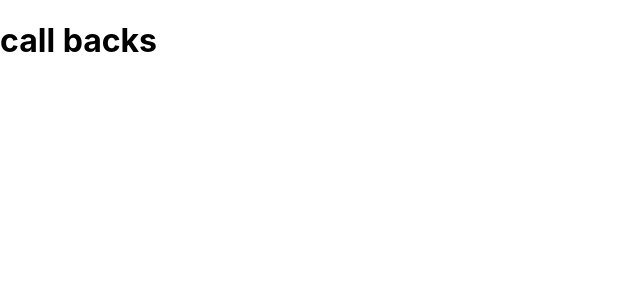
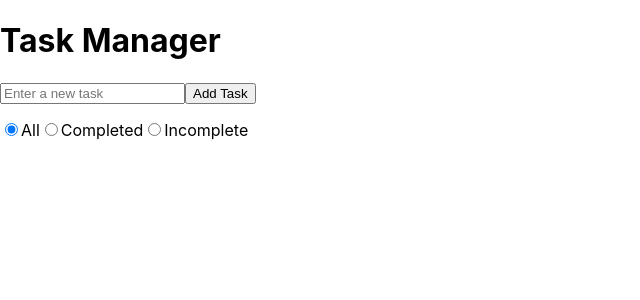
Before and after one commit to aniket2727/React-Interview, a React (Create React App) app in the folder app/: page / in a window 1280 px wide. Shown: the top 300 px of the page, without its empty margins (0-640 px from the left). Built offline with nearby package versions, Linux system fonts and the light colour scheme.

Commit message:
task is added withe the changes

```diff
--- a/app/src/App.js
+++ b/app/src/App.js
@@ -62,10 +62,11 @@ import Userinterface from "./componets/Userinterface";
 import Userinterface2 from "./Userinterface2";
 import Callback from "./Callback";
 import Mycomponets from "./Callback2";
+import TaskManager from "./Usecallbackhooks";
 function App() {
   return (
    <div className="">
-     <Mycomponets/>
+      <TaskManager/>
    </div>
   );
 }
--- /dev/null
+++ b/app/src/Usecallbackhooks.js
@@ -0,0 +1,129 @@
+
+
+
+import React, { useState, useCallback, useMemo } from 'react';
+
+const TaskManager = () => {
+  // State for tasks and filter
+  const [tasks, setTasks] = useState([]);
+  const [filter, setFilter] = useState('all');
+
+  // Callback functions using useCallback
+  const addTask = useCallback((task) => {
+    setTasks((prevTasks) => [...prevTasks, task]);
+  }, []);
+
+  const toggleTaskCompletion = useCallback((taskId) => {
+    setTasks((prevTasks) =>
+      prevTasks.map((task) =>
+        task.id === taskId ? { ...task, completed: !task.completed } : task
+      )
+    );
+  }, []);
+
+  // Computed values using useMemo
+  const filteredTasks = useMemo(() => {
+    console.log('Filtering tasks');
+    if (filter === 'all') {
+      return tasks;
+    } else if (filter === 'completed') {
+      return tasks.filter((task) => task.completed);
+    } else {
+      return tasks.filter((task) => !task.completed);
+    }
+  }, [tasks, filter]);
+
+  // JSX for the component
+  return (
+    <div>
+      <h1>Task Manager</h1>
+
+      {/* Task Form */}
+      <TaskForm addTask={addTask} />
+
+      {/* Task List */}
+      <TaskList tasks={filteredTasks} toggleTaskCompletion={toggleTaskCompletion} />
+
+      {/* Filter Options */}
+      <FilterOptions filter={filter} setFilter={setFilter} />
+    </div>
+  );
+};
+
+const TaskForm = ({ addTask }) => {
+  const [newTask, setNewTask] = useState('');
+
+  const handleAddTask = useCallback(() => {
+    if (newTask.trim() !== '') {
+      addTask({ id: Date.now(), text: newTask, completed: false });
+      setNewTask('');
+    }
+  }, [addTask, newTask]);
+
+  return (
+    <div>
+      <input
+        type="text"
+        value={newTask}
+        onChange={(e) => setNewTask(e.target.value)}
+        placeholder="Enter a new task"
+      />
+      <button onClick={handleAddTask}>Add Task</button>
+    </div>
+  );
+};
+
+const TaskList = ({ tasks, toggleTaskCompletion }) => {
+  return (
+    <ul>
+      {tasks.map((task) => (
+        <li key={task.id}>
+          <input
+            type="checkbox"
+            checked={task.completed}
+            onChange={() => toggleTaskCompletion(task.id)}
+          />
+          <span style={{ textDecoration: task.completed ? 'line-through' : 'none' }}>
+            {task.text}
+          </span>
+        </li>
+      ))}
+    </ul>
+  );
+};
+
+const FilterOptions = ({ filter, setFilter }) => {
+  return (
+    <div>
+      <label>
+        <input
+          type="radio"
+          value="all"
+          checked={filter === 'all'}
+          onChange={() => setFilter('all')}
+        />
+        All
+      </label>
+      <label>
+        <input
+          type="radio"
+          value="completed"
+          checked={filter === 'completed'}
+          onChange={() => setFilter('completed')}
+        />
+        Completed
+      </label>
+      <label>
+        <input
+          type="radio"
+          value="incomplete"
+          checked={filter === 'incomplete'}
+          onChange={() => setFilter('incomplete')}
+        />
+        Incomplete
+      </label>
+    </div>
+  );
+};
+
+export default TaskManager;
```
